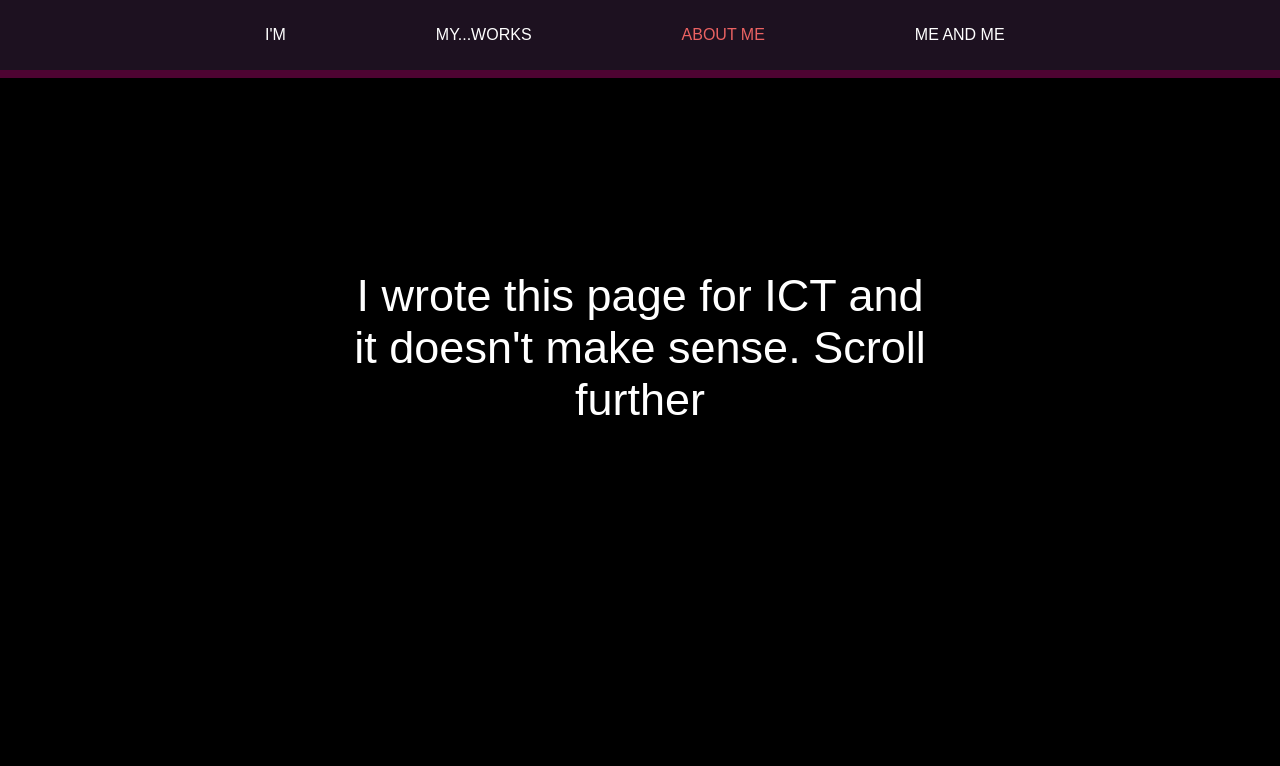
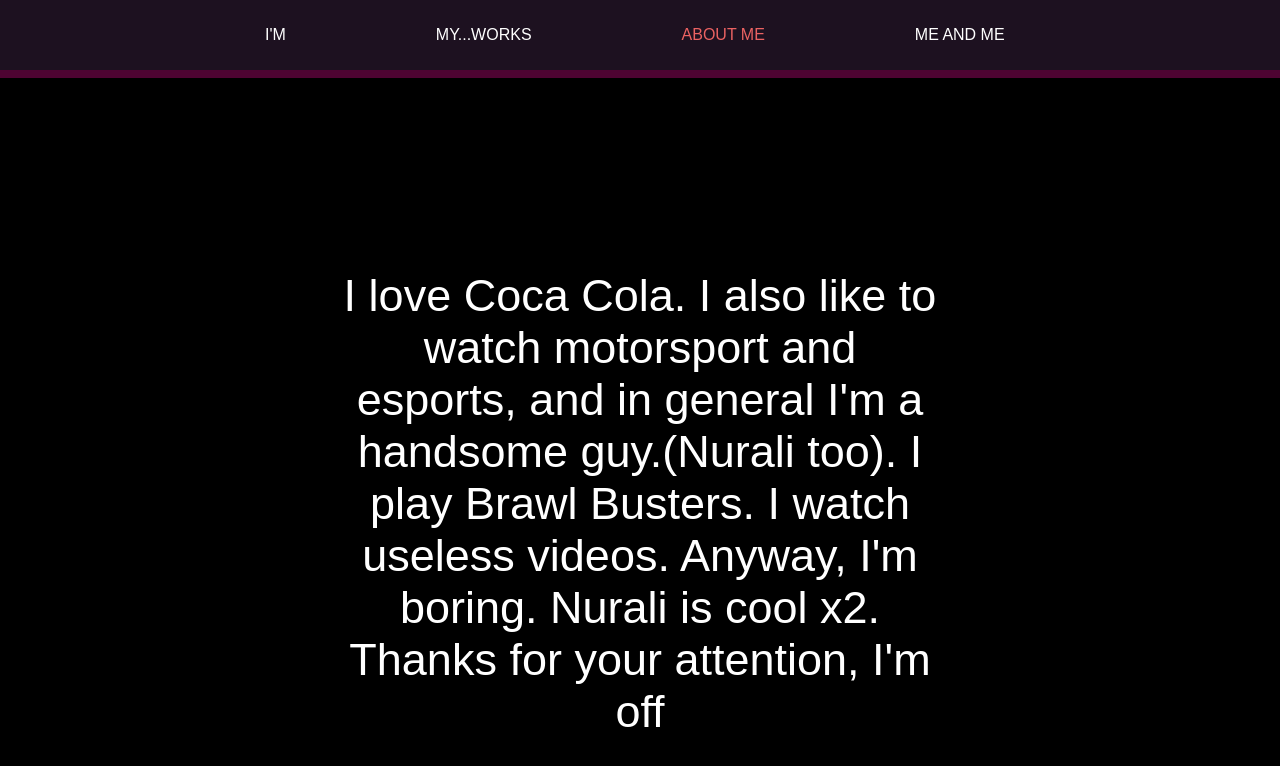
Before and after one commit to AnansiLK/Analusis.github.io, a plain HTML site: page About Me.html in a window 1280 px wide. Drawn offline with Linux system fonts and the light colour scheme.

Commit message:
Update About Me.html

```diff
--- a/About Me.html
+++ b/About Me.html
@@ -28,7 +28,7 @@
         </ul>
        </nav>
        <div class="abm">
-            <p class="hp">I wrote this page for ICT and it doesn't make sense. Scroll further</p>
+            <p class="hp">I love Coca Cola. I also like to watch motorsport and esports, and in general I'm a handsome guy.(Nurali too). I play Brawl Busters. I watch useless videos. Anyway, I'm boring. Nurali is cool x2. Thanks for your attention, I'm off</p>
         </div>
 </body>
 </html>
```
